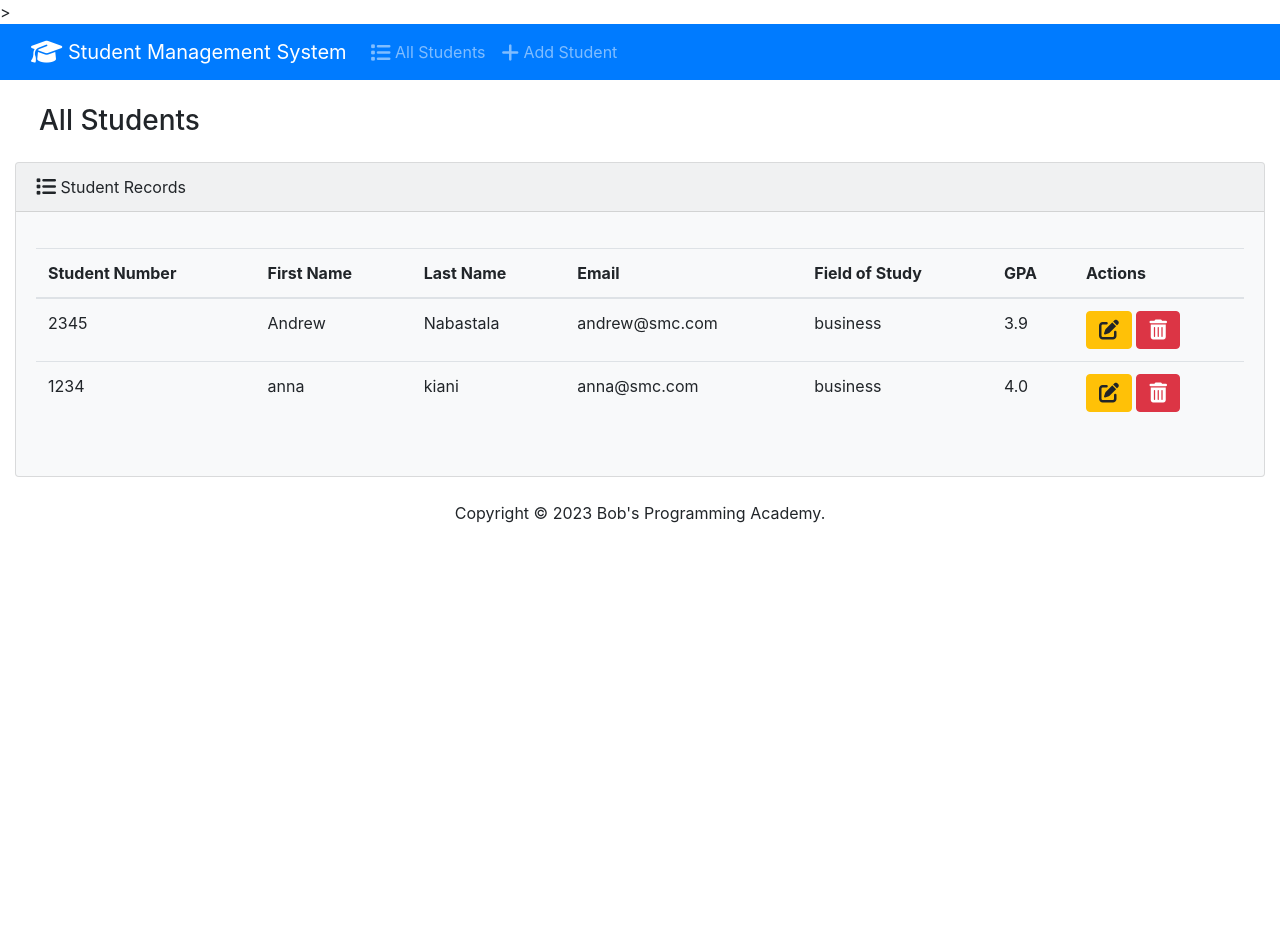
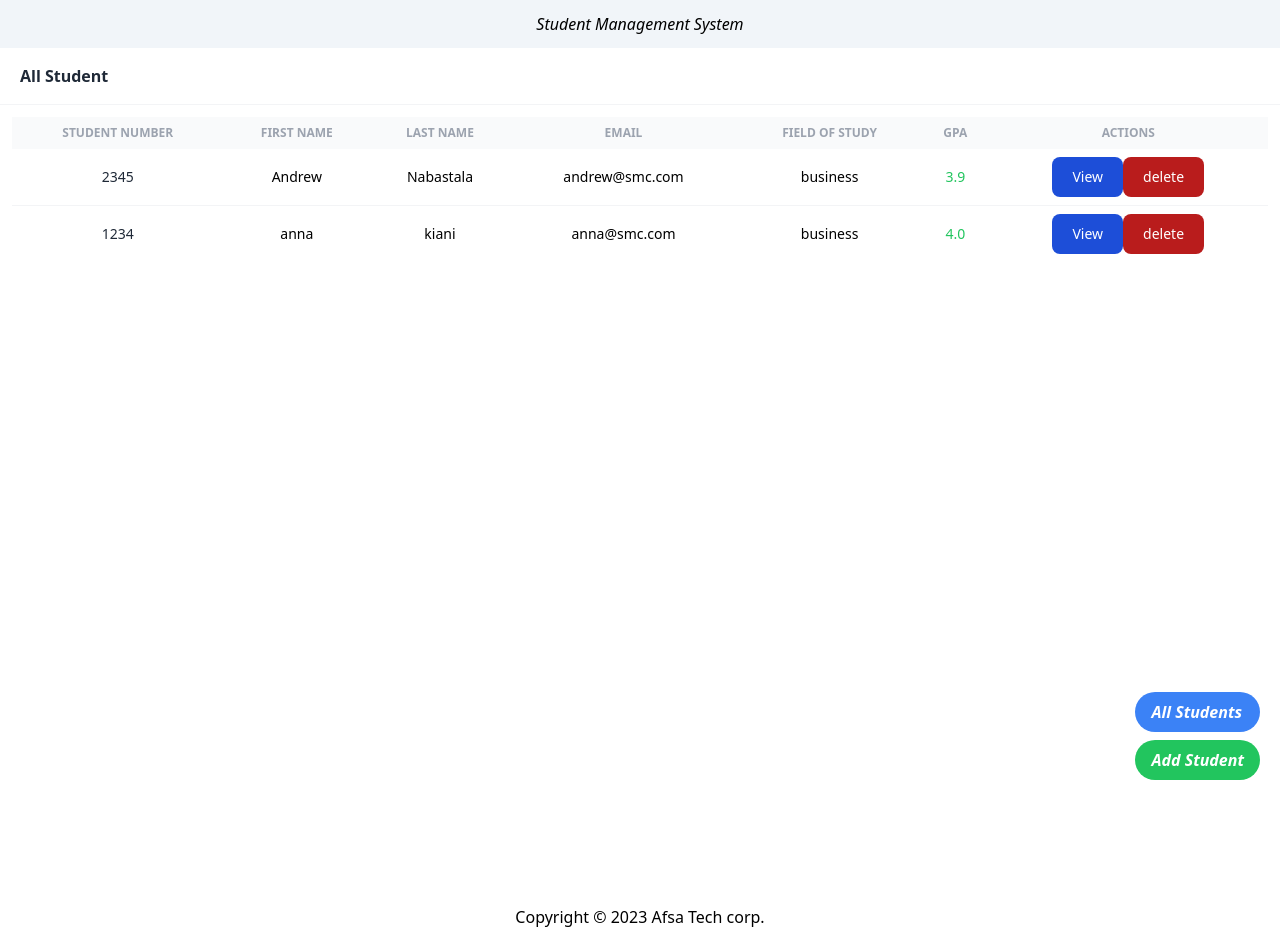
Before and after one commit to Lalaaljadema/SMC, a Django app: page / in a window 1280 px wide. Before the commit the page ends 523 px from the top, so only its background shows below. Run offline with Django 4.2, Linux system fonts and the light colour scheme; data comes from the database, SQL or seed files in the repository; some libraries are stand-ins or nearby versions.

Commit message:
fixing Front-end level for templates in student/

```diff
--- a/studentmanagement/student/templates/student/base.html
+++ b/studentmanagement/student/templates/student/base.html
@@ -2,35 +2,29 @@
 <!DOCTYPE html>
 <html lang="en">
   <head>
-   >
     <title>Student Management System</title>
-    <link rel="stylesheet" href="https://cdnjs.cloudflare.com/ajax/libs/font-awesome/6.1.1/css/all.min.css">
-    <link href="{% static 'css/bootstrap.min.css' %}" rel="stylesheet">
+  <meta charset="UTF-8">
+  <meta name="viewport" content="width=device-width, initial-scale=1.0">
+  <script src="https://cdn.tailwindcss.com"></script>
+  <link href="https://cdnjs.cloudflare.com/ajax/libs/flowbite/1.6.5/flowbite.min.css" rel="stylesheet" />
   </head>
-  <body class="d-flex flex-column min-vh-100">
-    <nav class="navbar navbar-expand-lg navbar-dark bg-primary">
-      <div class="container-fluid">
+  <body class="flex flex-col  min-vh-screen">
+    <nav class="flex flex-col">
+      <div class="bg-slate-100 flex justify-center p-3 items-center">
         <a class="navbar-brand" href="{% url 'index' %}">
-          <i class="fa-solid fa-graduation-cap fa-lg"></i> Student Management System
+          <i class="">Student Management System</i>
         </a>
-        <button class="navbar-toggler" type="button" data-bs-toggle="collapse" data-bs-target="#navbarColor01" aria-controls="navbarColor01" aria-expanded="false" aria-label="Toggle navigation">
-          <span class="navbar-toggler-icon"></span>
-        </button>
-        <div class="collapse navbar-collapse" id="navbarColor01">
-          <ul class="navbar-nav me-auto">
-            <li class="nav-item">
-              <a class="nav-link" href="{% url 'index' %}">
-                <i class="fa-solid fa-list fa-lg"></i> All Students
-              </a>
-            </li>
-            <li class="nav-item">
-              <a class="nav-link" href="{% url 'add' %}">
-                <i class="fa-solid fa-plus fa-lg"></i> Add Student
-              </a>
-            </li>
-          </ul>
-        </div>
       </div>
+      <div class="fixed flex flex-col gap-2 bottom-5 right-5">
+        <a href="{% url 'index' %}" class="bg-blue-500 hover:bg-blue-600 text-white font-bold py-2 px-4 rounded-full">
+          <i class="fa-solid fa-list fa-lg">All Students</i>
+        </a>
+        <a href="{% url 'add' %}" class="bg-green-500 hover:bg-blue-600 text-white font-bold py-2 px-4 rounded-full">
+          <i class="">Add Student</i>
+        </a>
+      </div>
+
+
     </nav>
     <div class="container-fluid">
       {% block content %}
@@ -39,10 +33,10 @@
     <footer class="mt-auto mb-4">
       <div class="text-center">
         <span>
-          Copyright &copy; <script>document.write(new Date().getFullYear())</script> Bob's Programming Academy.
+          Copyright &copy; <script>document.write(new Date().getFullYear())</script> Afsa Tech corp.
         </span>
       </div>
     </footer>
-    <script src="https://cdn.jsdelivr.net/npm/bootstrap@5.0.2/dist/js/bootstrap.bundle.min.js"></script>
+    <script src="https://cdnjs.cloudflare.com/ajax/libs/flowbite/1.6.5/flowbite.min.js"></script>
   </body>
 </html>
--- a/studentmanagement/student/templates/student/index.html
+++ b/studentmanagement/student/templates/student/index.html
@@ -1,115 +1,148 @@
 {% extends 'student/base.html' %}
 {% block content %}
-<h3 class="m-4">All Students</h3>
+
 <div class="row">
   <div class="col-12">
     {% if students %}
-    <div class="card bg-light ms-4 me-4 mb-4">
-      <div class="card-header">
-        <i class="fa-solid fa-list fa-lg"></i> Student Records
-      </div>
-      <div class="card-body">
-        <p class="card-text">
-          <div class="table-responsive">
-            <table class="table table-hover">
-              <thead>
+    <header class="px-5 py-4 border-b border-gray-100">
+      <h2 class="font-semibold text-gray-800">All Student</h2>
+  </header>
+  <div class="p-3 min-h-screen">
+      <div class="overflow-x-auto">
+          <table class="table-auto w-full">
+              <thead class="text-xs font-semibold uppercase text-gray-400 bg-gray-50">
                   <tr>
-                  <th scope="col">Student Number</th>
-                  <th scope="col">First Name</th>
-                  <th scope="col">Last Name</th>
-                  <th scope="col">Email</th>
-                  <th scope="col">Field of Study</th>
-                  <th scope="col">GPA</th>
-                  <th scope="col">Actions</th>
+                      <th class="p-2 whitespace-nowrap">
+                          <div class="font-semibold text-center">Student Number</div>
+                      </th>
+                      <th class="p-2 whitespace-nowrap">
+                          <div class="font-semibold text-center">First Name</div>
+                      </th>
+                      <th class="p-2 whitespace-nowrap">
+                          <div class="font-semibold text-center">Last Name</div>
+                      </th>
+                      <th class="p-2 whitespace-nowrap">
+                          <div class="font-semibold text-center">Email</div>
+                      </th>
+                      <th class="p-2 whitespace-nowrap">
+                          <div class="font-semibold text-center">Field of Study</div>
+                      </th>
+                      <th class="p-2 whitespace-nowrap">
+                          <div class="font-semibold text-center">GPA</div>
+                      </th>
+                      <th class="p-2 whitespace-nowrap">
+                          <div class="font-semibold text-center">Actions</div>
+                      </th>
                   </tr>
               </thead>
-              <tbody>
+              <tbody class="text-sm divide-y divide-gray-100">
                 {% for student in students %}
                 <tr>
-                    <td>{{ student.student_number }}</td>
-                    <td>{{ student.first_name }}</td>
-                    <td>{{ student.last_name }}</td>
-                    <td>{{ student.email }}</td>
-                    <td>{{ student.field_of_study }}</td>
-                    <td>{{ student.GPA }}</td>
-                    <td>
-                      {% comment %} <button type="button" class="btn btn-success me-1" href="{% url 'view_student' student.id %}" data-bs-toggle="modal" data-bs-target="#myModal{{student.id}}">
-                        <i class="fa-solid fa-circle-info fa-lg"></i>
-                      </button> {% endcomment %}
+                    <td class="p-2 whitespace-nowrap">
+                            <div class="font-medium text-center text-gray-800">{{ student.student_number }}</div>
 
-                      <!-- Modal - View Student -->
-                      <div class="modal" id="myModal{{student.id}}" tabindex="-1" aria-labelledby="myModalLabel1" aria-hidden="true">
-                        <div class="modal-dialog" role="document">
-                          <div class="modal-content">
-                            <div class="modal-header">
-                              <h5 class="modal-title">
-                                Student: {{ student.first_name }} {{ student.last_name }}
-                              </h5>
-                              <button type="button" class="btn-close" data-bs-dismiss="modal" aria-label="Close">
-                                <span aria-hidden="true"></span>
+                    </td>
+                    <td class="p-2 whitespace-nowrap">
+                        <div class="text-center">{{student.first_name}}</div>
+                    </td>
+                    <td class="p-2 whitespace-nowrap">
+                        <div class="text-center">{{student.last_name}}</div>
+                    </td>
+                    <td class="p-2 whitespace-nowrap">
+                        <div class="text-center">{{student.email}}</div>
+                    </td>
+                    <td class="p-2 whitespace-nowrap">
+                        <div class="text-center">{{student.field_of_study}}</div>
+                    </td>
+                    <td class="p-2 whitespace-nowrap">
+                        <div class="text-center font-medium text-green-500">{{student.GPA}}</div>
+                    </td>
+                    <td class="p-2 whitespace-nowrap">
+            <div class= "flex justify-center">
+
+              {% comment %} View Moal {% endcomment %}
+<!-- Modal toggle -->
+<button data-modal-target="defaultModal" data-modal-toggle="defaultModal" class="block text-white bg-blue-700 hover:bg-blue-800 focus:ring-4 focus:outline-none focus:ring-blue-300 font-medium rounded-lg text-sm px-5 py-2.5 text-center dark:bg-blue-600 dark:hover:bg-blue-700 dark:focus:ring-blue-800" type="button">
+  View
+</button>
+
+<!-- Main modal -->
+<div id="defaultModal" tabindex="-1" aria-hidden="true" class="fixed top-0 left-0 right-0 z-50 hidden w-full p-4 overflow-x-hidden overflow-y-auto md:inset-0 h-[calc(100%-1rem)] max-h-full">
+    <div class="relative w-full max-w-2xl max-h-full">
+        <!-- Modal content -->
+        <div class="relative bg-white rounded-lg shadow dark:bg-gray-700">
+            <!-- Modal header -->
+            <div class="flex items-start justify-between p-4 border-b rounded-t dark:border-gray-600">
+                <h3 class="text-xl font-semibold text-gray-900 dark:text-white">
+                    {{student.first_name}} {{student.last_name}}
+                </h3>
+                <button type="button" class="text-gray-400 bg-transparent hover:bg-gray-200 hover:text-gray-900 rounded-lg text-sm p-1.5 ml-auto inline-flex items-center dark:hover:bg-gray-600 dark:hover:text-white" data-modal-hide="defaultModal">
+                    <svg aria-hidden="true" class="w-5 h-5" fill="currentColor" viewBox="0 0 20 20" xmlns="http://www.w3.org/2000/svg"><path fill-rule="evenodd" d="M4.293 4.293a1 1 0 011.414 0L10 8.586l4.293-4.293a1 1 0 111.414 1.414L11.414 10l4.293 4.293a1 1 0 01-1.414 1.414L10 11.414l-4.293 4.293a1 1 0 01-1.414-1.414L8.586 10 4.293 5.707a1 1 0 010-1.414z" clip-rule="evenodd"></path></svg>
+                    <span class="sr-only">Close modal</span>
                 </button>
             </div>
-                            <div class="modal-body">
-                              <ul class="list-unstyled">
-                                <li>Student Number: <strong>{{ student.student_number }}</strong></li>
-                                <li>First Name: <strong>{{ student.first_name }}</strong></li>
-                                <li>Last Name: <strong>{{ student.last_name }}</strong></li>
-                                <li>Email: <strong>{{ student.email }}</strong></li>
-                                <li>Field of Study: <strong>{{ student.field_of_study }}</strong></li>
-                                <li>GPA: <strong>{{ student.GPA }}</strong></li>
+            <!-- Modal body -->
+            <div class="p-6 flex flex-col justify-center gap-2 items-center">
+              <div class="mb-2">
+                <img class="rounded-full  alt="{{student.first_name}} profile picture" src="https://ui-avatars.com/api/?name={{student.first_name}}+{{student.last_name}}&size=128&background=random" />
+              </div>
+              <ul >
+                <li class="text-lg">Student Number: <strong>{{ student.student_number }}</strong></li>
+                <li class="text-lg">First Name: <strong>{{ student.first_name }}</strong></li>
+                <li class="text-lg">Last Name: <strong>{{ student.last_name }}</strong></li>
+                <li class="text-lg">Email: <strong>{{ student.email }}</strong></li>
+                <li class="text-lg">Field of Study: <strong>{{ student.field_of_study }}</strong></li>
+                <li class="text-lg">GPA: <strong>{{ student.GPA }}</strong></li>
               </ul>
             </div>
-                            <div class="modal-footer">
-                              <button type="button" class="btn btn-primary" data-bs-dismiss="modal">Close</button>
+
         </div>
     </div>
 </div>
-                      </div>
-
-                      <a class="btn btn-warning me-1" href="{% url 'edit' student.id %}">
-                        <i class="fa-solid fa-pen-to-square fa-lg"></i>
-                      </a>
-
-                      <button type="button" class="btn btn-danger" data-bs-toggle="modal" data-bs-target="#delete{{student.id}}">
-                        <i class="fa-solid fa-trash-can fa-lg"></i>
+{% comment %} Delete button {% endcomment %}
+<button data-modal-target="popup-delete" data-modal-toggle="popup-delete" class="block text-white bg-red-700 hover:bg-red-800 focus:ring-4 focus:outline-none focus:ring-red-300 font-medium rounded-lg text-sm px-5 py-2.5 text-center dark:bg-red-600 dark:hover:bg-red-700 dark:focus:ring-red-800" type="button">
+  delete
 </button>
 
-                    <!-- Modal - Delete Student -->
-                      <div class="modal" id="delete{{student.id}}" tabindex="-1" aria-labelledby="myModalLabel2" aria-hidden="true">
-                        <div class="modal-dialog" role="document">
-                          <div class="modal-content">
-                            <div class="modal-header">
-                              <h5 class="modal-title">
-                                Student: {{ student.first_name }} {{ student.last_name }}
-                              </h5>
-                              <button type="button" class="btn-close" data-bs-dismiss="modal" aria-label="Close">
-                                <span aria-hidden="true"></span>
+<div id="popup-delete" tabindex="-1" class="fixed top-0 left-0 right-0 z-50 hidden p-4 overflow-x-hidden overflow-y-auto md:inset-0 h-[calc(100%-1rem)] max-h-full">
+    <div class="relative w-full max-w-md max-h-full">
+        <div class="relative bg-white rounded-lg shadow dark:bg-gray-700">
+            <button type="button" class="absolute top-3 right-2.5 text-gray-400 bg-transparent hover:bg-gray-200 hover:text-gray-900 rounded-lg text-sm p-1.5 ml-auto inline-flex items-center dark:hover:bg-gray-800 dark:hover:text-white" data-modal-hide="popup-delete">
+                <svg aria-hidden="true" class="w-5 h-5" fill="currentColor" viewBox="0 0 20 20" xmlns="http://www.w3.org/2000/svg"><path fill-rule="evenodd" d="M4.293 4.293a1 1 0 011.414 0L10 8.586l4.293-4.293a1 1 0 111.414 1.414L11.414 10l4.293 4.293a1 1 0 01-1.414 1.414L10 11.414l-4.293 4.293a1 1 0 01-1.414-1.414L8.586 10 4.293 5.707a1 1 0 010-1.414z" clip-rule="evenodd"></path></svg>
+                <span class="sr-only">Close modal</span>
             </button>
-                            </div>
-                            <div class="modal-body">
-                              <p>Are you sure you want to delete this student?</p>
-                            </div>
-                            <div class="modal-footer">
+            <div class="p-6 text-center">
+                <svg aria-hidden="true" class="mx-auto mb-4 text-gray-400 w-14 h-14 dark:text-gray-200" fill="none" stroke="currentColor" viewBox="0 0 24 24" xmlns="http://www.w3.org/2000/svg"><path stroke-linecap="round" stroke-linejoin="round" stroke-width="2" d="M12 8v4m0 4h.01M21 12a9 9 0 11-18 0 9 9 0 0118 0z"></path></svg>
+                <h3 class="mb-5 text-lg font-normal text-gray-500 dark:text-gray-400">{{student.first_name}} {{student.last_name}}</h3>
+                <h3 class="mb-5 text-lg font-normal text-gray-500 dark:text-gray-400">Are you sure you want to delete this Student?</h3>
+                <div class="flex justify-end gap-2">
+
                   <form action="{% url 'delete' student.id %}" method="POST">
                     {% csrf_token %}
-                                <input type="submit" class="btn btn-primary" value="Delete">
+                    <input type="submit" class=" cursor-pointer text-red-500 bg-white hover:bg-gray-100 focus:ring-4 focus:outline-none focus:ring-gray-200 rounded-lg border border-gray-200 text-sm font-medium px-5 py-2.5 hover:text-gray-900 focus:z-10 dark:bg-gray-700 dark:text-gray-300 dark:border-gray-500 dark:hover:text-white dark:hover:bg-gray-600 dark:focus:ring-gray-600" value="Yes, I'm Sure!"/>
                   </form>
-                              <button type="button" class="btn btn-secondary" data-bs-dismiss="modal">Cancel</button>
+                  <button data-modal-hide="popup-delete" type="button" class="text-gray-500 bg-white hover:bg-gray-100 focus:ring-4 focus:outline-none focus:ring-gray-200 rounded-lg border border-gray-200 text-sm font-medium px-5 py-2.5 hover:text-gray-900 focus:z-10 dark:bg-gray-700 dark:text-gray-300 dark:border-gray-500 dark:hover:text-white dark:hover:bg-gray-600 dark:focus:ring-gray-600">No, cancel</button>
+
+                </div>
+              </div>
         </div>
     </div>
 </div>
 </div>
                     </td>
+
                   </tr>
               {% endfor %}
               </tbody>
             </table>
           </div>
-        </p>
-      </div>
+
     </div>
     {% else %}
-      <h5 class="alert alert-primary ms-4 me-4">No Student Records</h5>
+    <div class="flex justify-center align-center min-h-screen items-center">
+
+      <h5 class="text-center text-gray-500 ">No Student Records</h5>
+    </div>
     {% endif %}
   </div>
 </div>
```
Also changed, not shown: studentmanagement/student/templates/student/add.html (+14 -13 lines). Lines whose indentation alone changed are shown as unchanged.
